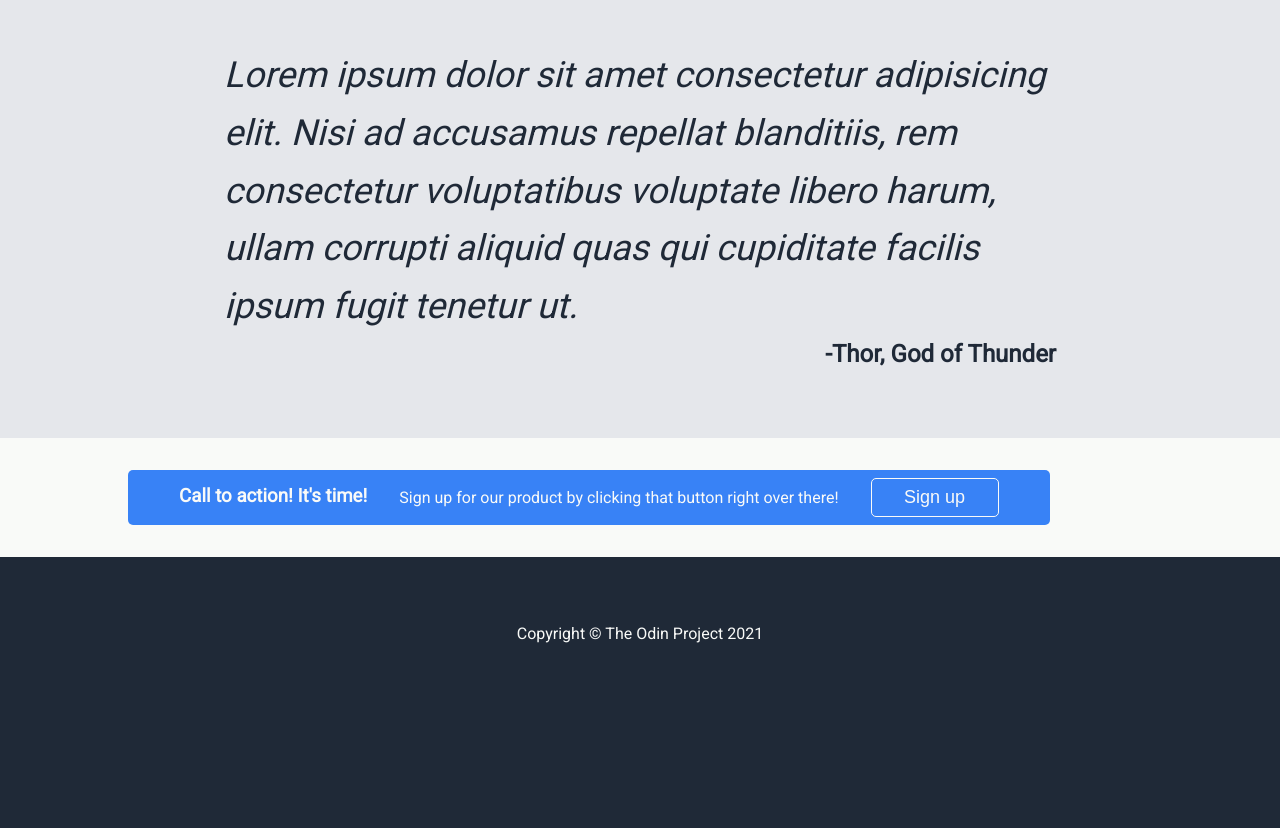
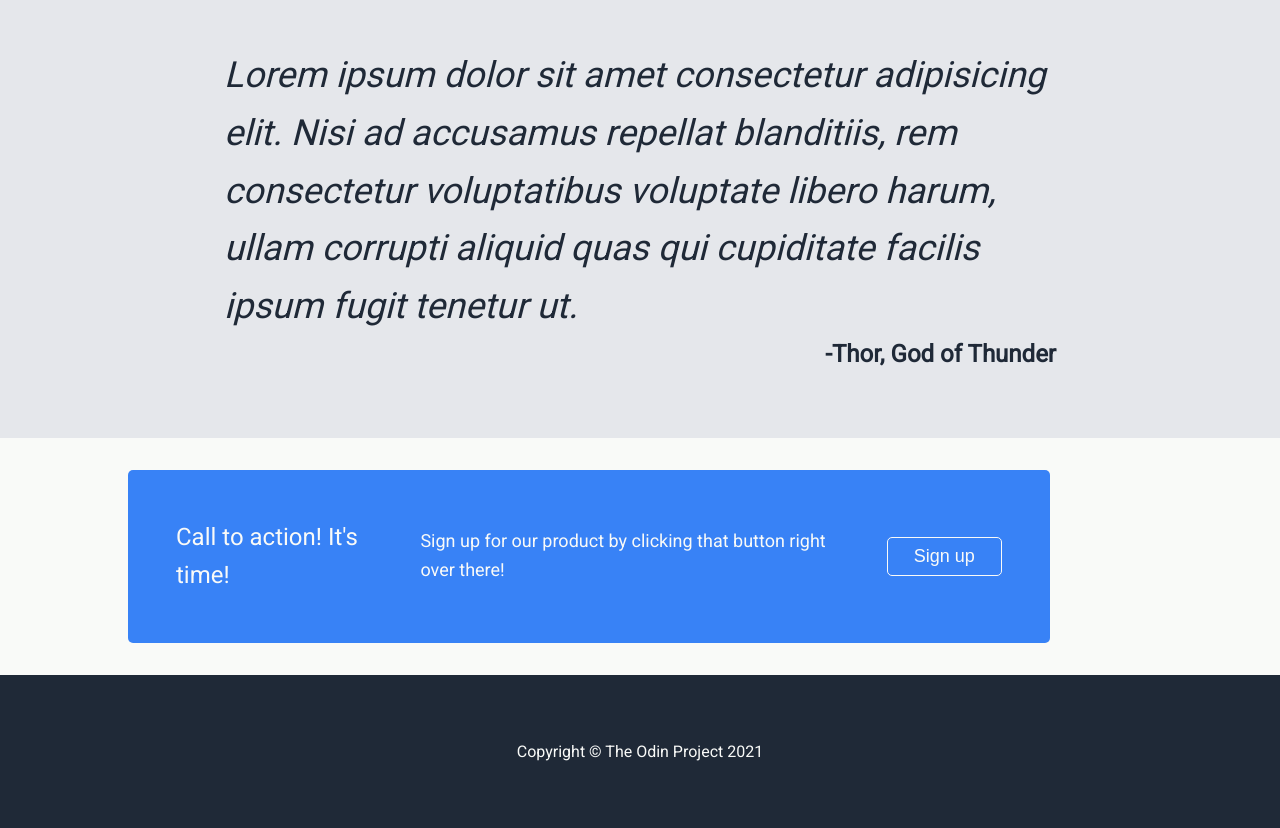
Before and after one commit to AcceptableDeveloper/odin-project-landing-page, a plain HTML site: page index.html in a window 1280 px wide. Shown: the part 1542-2370 px from the top of the page. Before the commit the page ends 2252 px from the top, so only its background shows below. Drawn offline with Linux system fonts and the light colour scheme.

Commit message:
Add font size class selectors to p tags

```diff
--- a/index.html
+++ b/index.html
@@ -56,8 +56,8 @@
 
         <div class="section action-section clr-white bg-clr-white">
           <div class="action-contents bg-clr-light-blue">
-            <h3>Call to action! It's time!</h3>
-            <p>Sign up for our product by clicking that button right over there!</p>
+            <p class="is-font-medium">Call to action! It's time!</p>
+            <p class="is-font-small">Sign up for our product by clicking that button right over there!</p>
             <button class="is-font-small button-inverse-border">Sign up</button>
           </div>
         </div>
--- a/styles.css
+++ b/styles.css
@@ -180,4 +180,5 @@ footer {
     height: 90%;
     gap: 2rem;
     border-radius: 5px;
+    padding: 3rem;
 }
```
